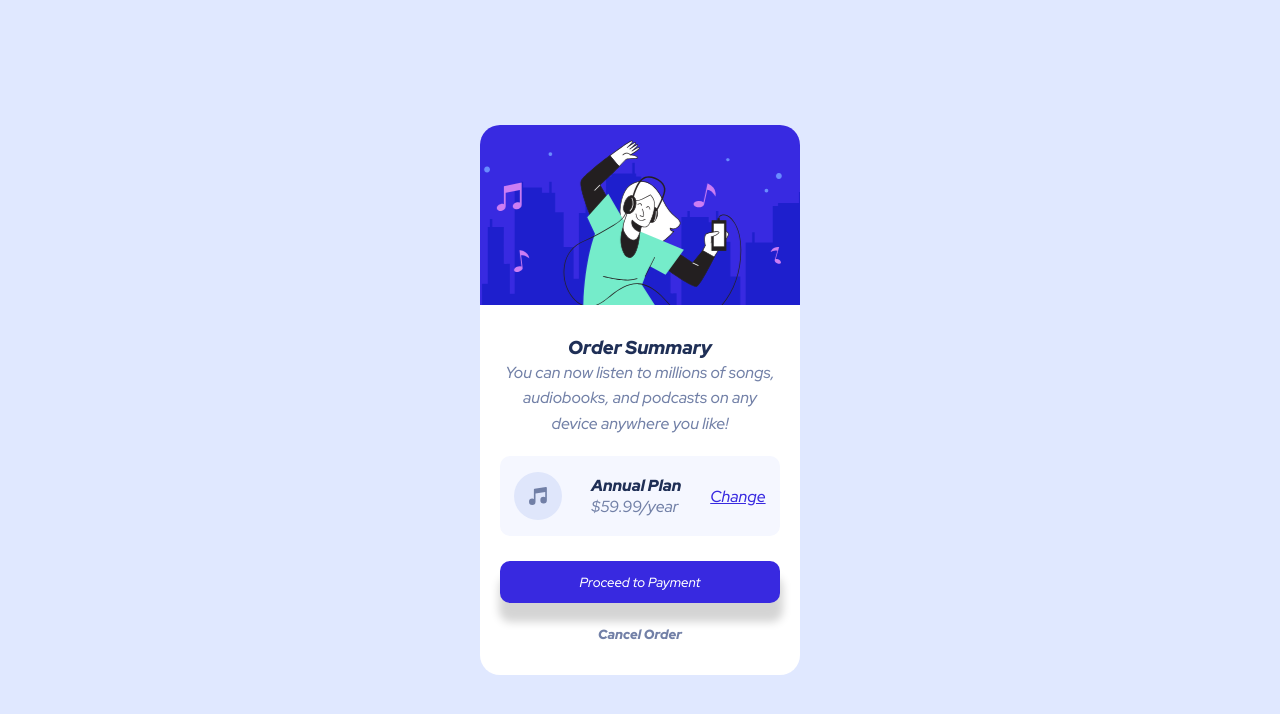
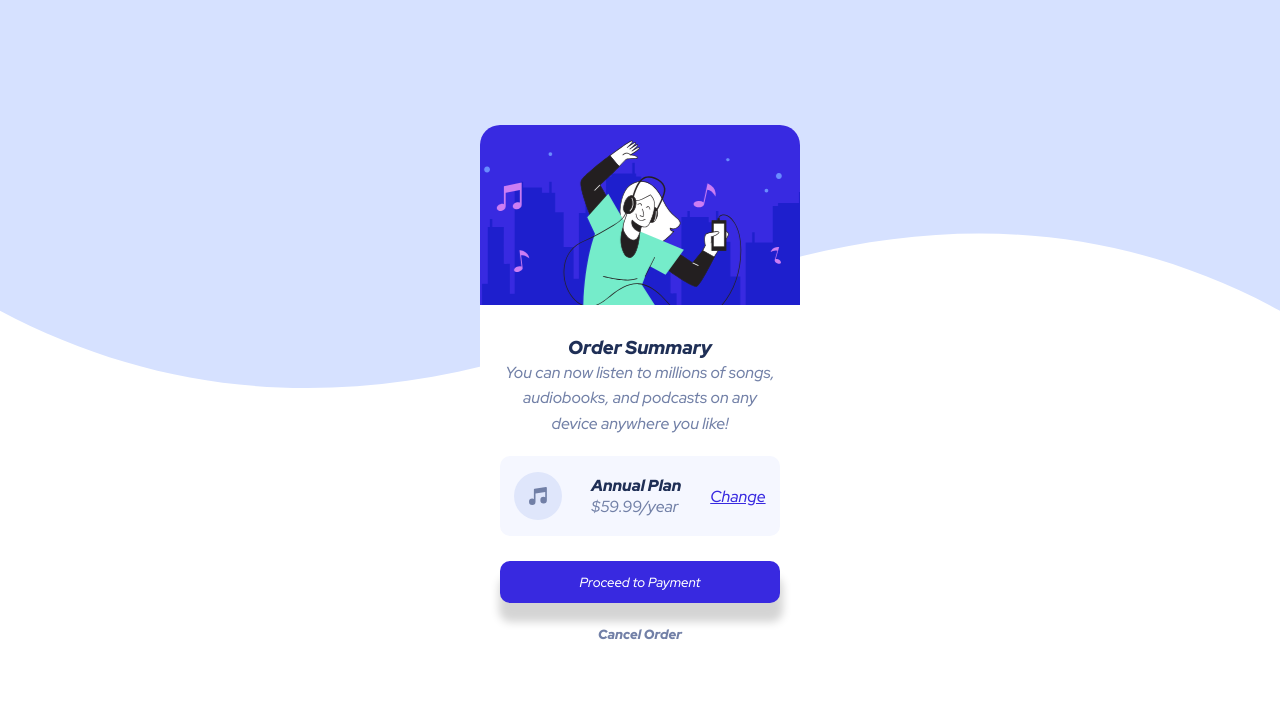
Before and after one commit to azaelgt/practicas_maquetado, a plain HTML site: page practica-3/index.html in a window 1280 px wide. Drawn offline with Linux system fonts and the light colour scheme.

Commit message:
agregue el fondo que me faltava

```diff
--- a/practica-3/style.css
+++ b/practica-3/style.css
@@ -37,7 +37,10 @@ html{
     align-items: center;
     width: 100vw;
     height: 100vh;
-    background-color: var(--palete-blue);
+    background-image: url(./images/pattern-background-desktop.svg);
+    background-position: top;
+    background-repeat:no-repeat;
+    background-size: contain;
 }
 
 .order__card{
```
